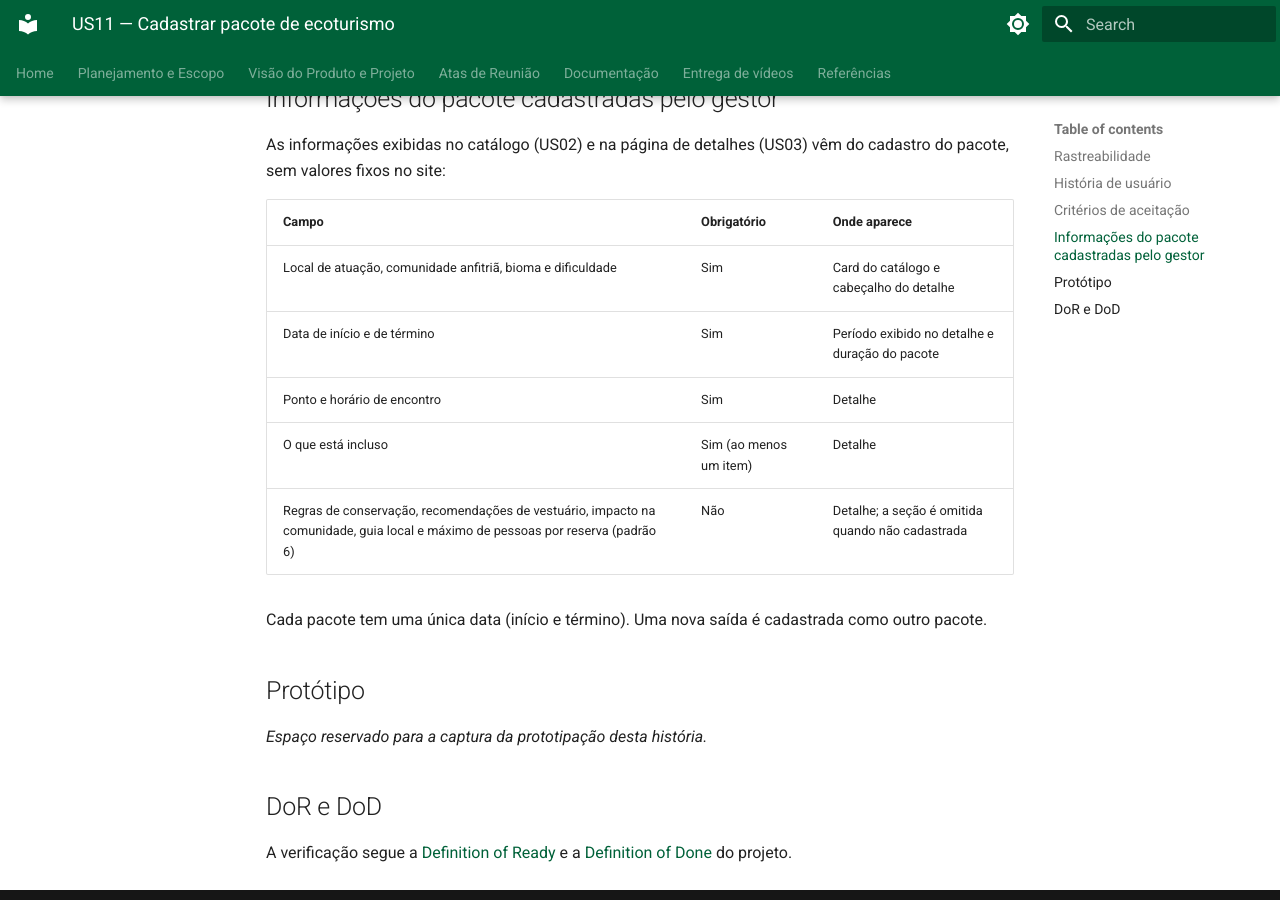
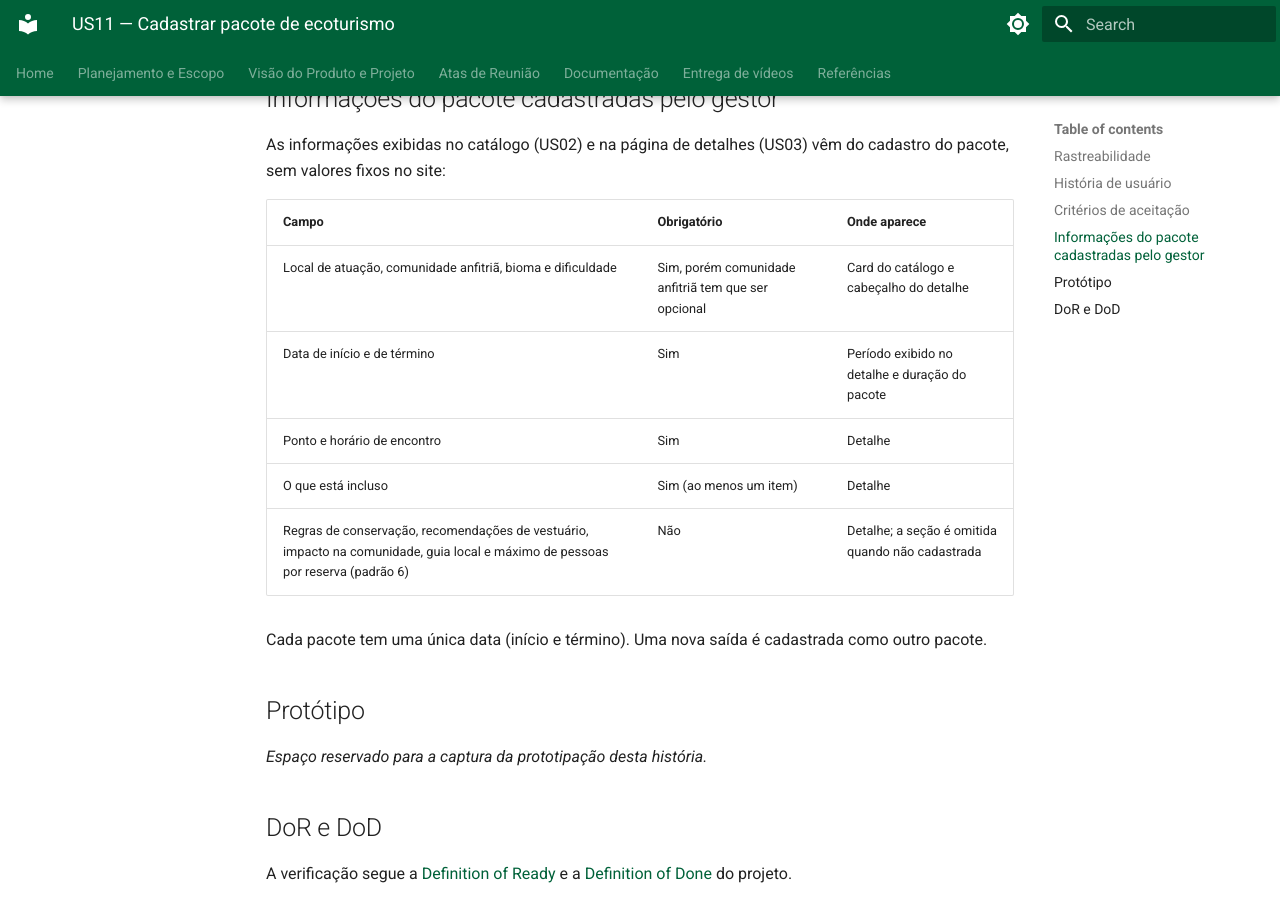
Before and after one commit to mdsreq-fga-unb/REQ-2026.2-T01-IBRADA-NET, an MkDocs documentation site: the page built from docs/user-stories/us11.md, in a window 1280 px wide and 900 px high, scrolled down 1265 px. Built offline with MkDocs 1.6.1 and Material for MkDocs 9.7.7, drawn with Linux system fonts in a browser that asks for light colours.

Commit message:
fix: us11 comunidade anfitriã

```diff
--- a/docs/user-stories/us11.md
+++ b/docs/user-stories/us11.md
@@ -35,7 +35,7 @@ As informações exibidas no catálogo (US02) e na página de detalhes (US03) v
 
 | Campo | Obrigatório | Onde aparece |
 | --- | --- | --- |
-| Local de atuação, comunidade anfitriã, bioma e dificuldade | Sim | Card do catálogo e cabeçalho do detalhe |
+| Local de atuação, comunidade anfitriã, bioma e dificuldade | Sim, porém comunidade anfitriã tem que ser opcional | Card do catálogo e cabeçalho do detalhe |
 | Data de início e de término | Sim | Período exibido no detalhe e duração do pacote |
 | Ponto e horário de encontro | Sim | Detalhe |
 | O que está incluso | Sim (ao menos um item) | Detalhe |
```
